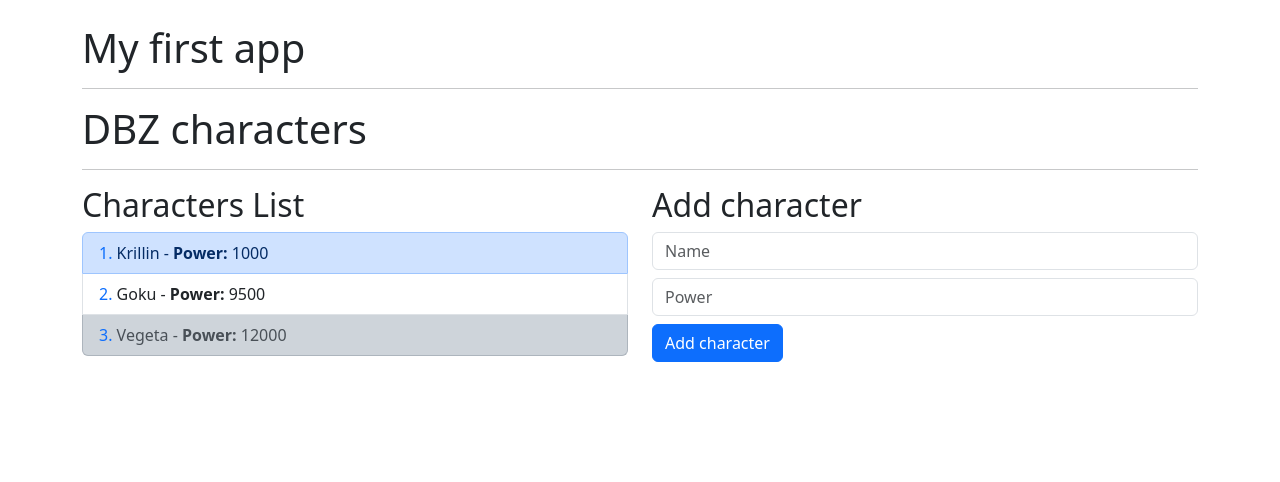
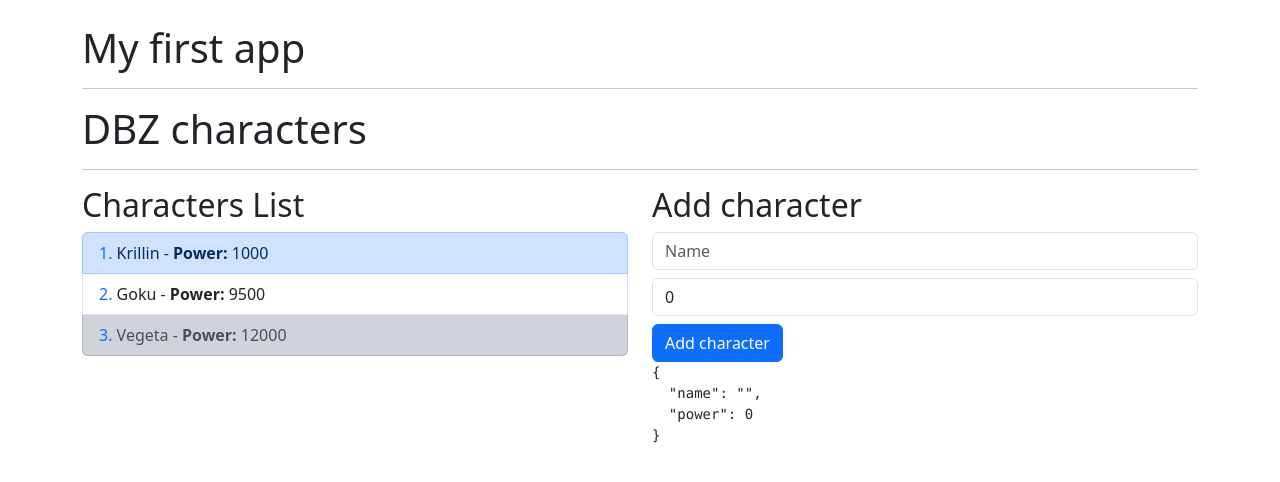
Before and after one commit to machelinos/angular-24-bases, an Angular app: page / in a window 1280 px wide. Shown: the top 482 px of the page. Built offline with nearby package versions, Linux system fonts and the light colour scheme.

Commit message:
DBZ ngModel two way data binding

```diff
--- a/src/app/dbz/components/add-character/add-character.component.html
+++ b/src/app/dbz/components/add-character/add-character.component.html
@@ -1,8 +1,10 @@
 <h2>Add character</h2>
 <form>
-    <input class="form-control mb-2" type="text" placeholder="Name">
+    <input class="form-control mb-2" type="text" name="name" placeholder="Name" [(ngModel)]="character.name">
 
-    <input class="form-control mb-2" type="number" placeholder="Power">
+    <input class="form-control mb-2" type="number" name="power" placeholder="Power" [(ngModel)]="character.power">
 
-    <button type="submit" class="btn btn-primary">Add character</button>
+    <button type="submit" class="btn btn-primary" (click)="onClickAddCharacter()">Add character</button>
 </form>
+
+<pre>{{ character | json }}</pre>
--- a/src/app/dbz/components/add-character/add-character.component.ts
+++ b/src/app/dbz/components/add-character/add-character.component.ts
@@ -1,4 +1,5 @@
 import { Component } from '@angular/core';
+import { Character } from '../../interfaces/character.interface';
 
 @Component({
   selector: 'dbz-add-character',
@@ -6,5 +7,12 @@ import { Component } from '@angular/core';
   styleUrl: './add-character.component.css'
 })
 export class AddCharacterComponent {
+  public character: Character = {
+    name: '',
+    power: 0
+  }
 
+  onClickAddCharacter() {
+    console.log(this.character);
+  }
 }
--- a/src/app/dbz/dbz.module.ts
+++ b/src/app/dbz/dbz.module.ts
@@ -1,5 +1,7 @@
 import { NgModule } from '@angular/core';
 import { CommonModule } from '@angular/common';
+import { FormsModule } from '@angular/forms';
+
 import { MainPageComponent } from './pages/main-page.component';
 import { ListComponent } from './components/list/list.component';
 import { AddCharacterComponent } from './components/add-character/add-character.component';
@@ -13,7 +15,8 @@ import { AddCharacterComponent } from './components/add-character/add-character.
     AddCharacterComponent
   ],
   imports: [
-    CommonModule
+    CommonModule,
+    FormsModule
   ],
   exports: [
     MainPageComponent
```
